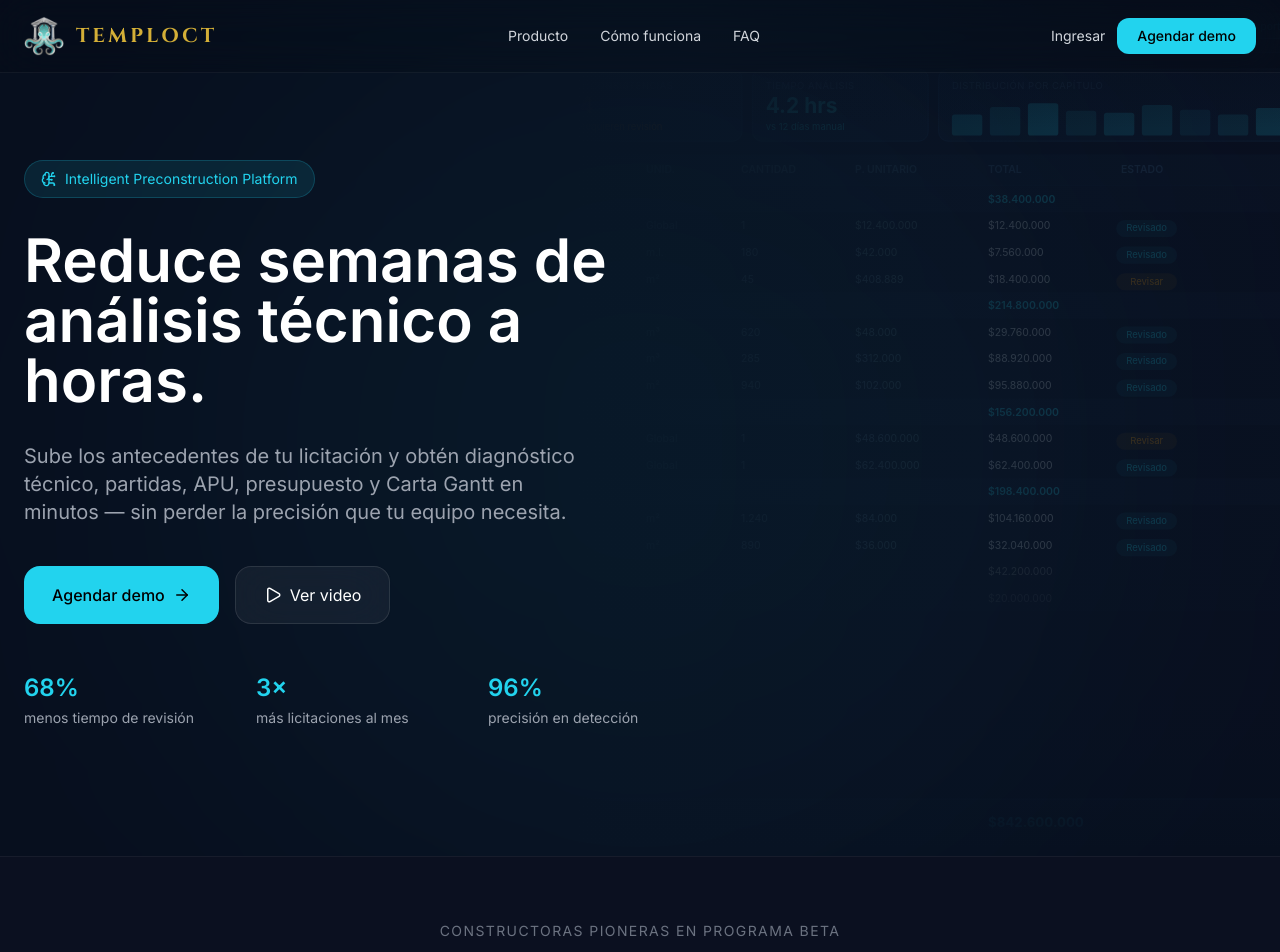
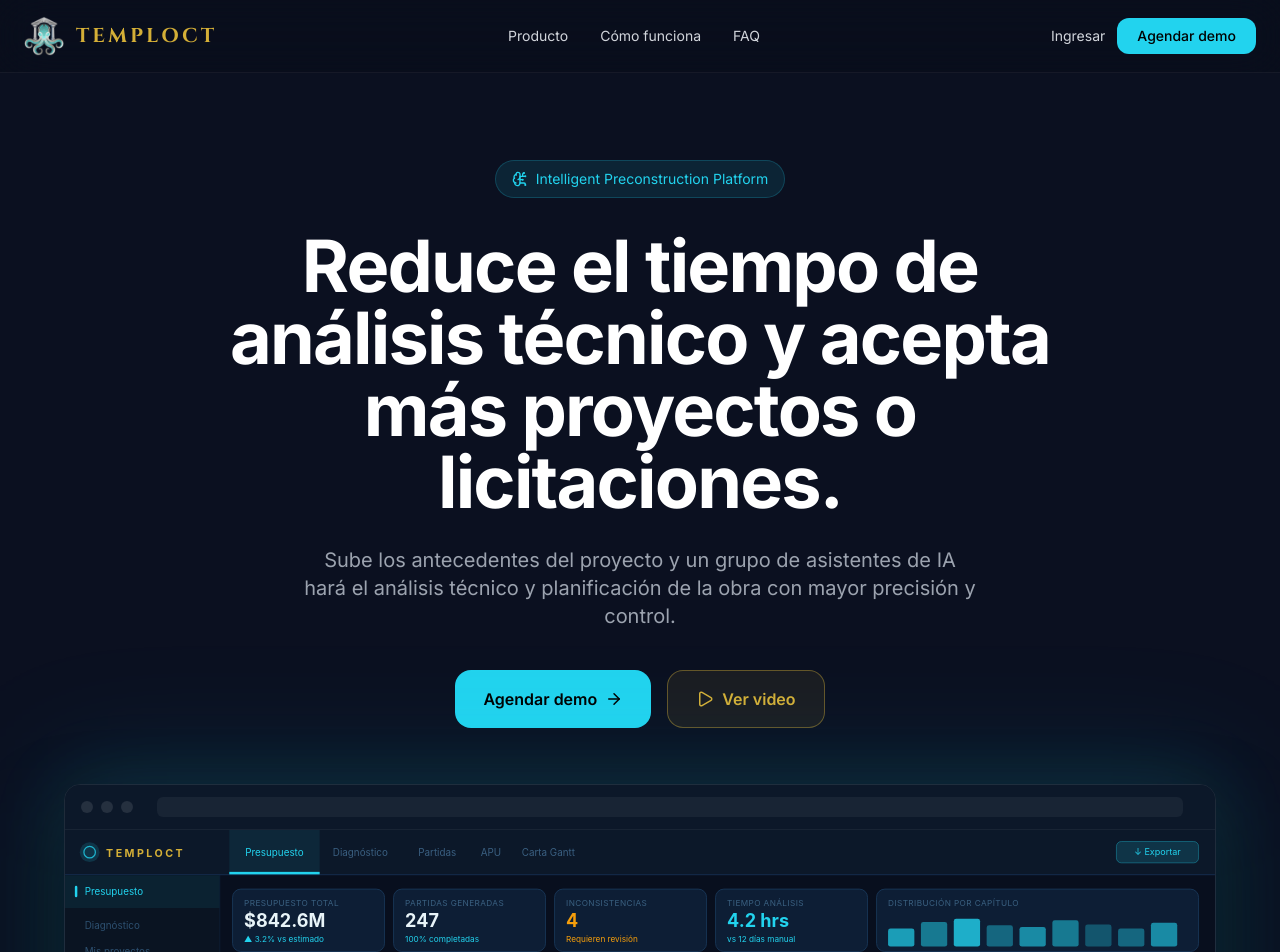
Before and after one commit to camqdesign/temploct-landing1, a React (Vite) app: page / in a window 1280 px wide. Shown: the top 952 px of the page. Built offline with nearby package versions, Linux system fonts and the light colour scheme.

Commit message:
hero: copy actualizado, boton agendar demo cyan

```diff
--- a/src/App.jsx
+++ b/src/App.jsx
@@ -83,83 +83,89 @@
       </nav>
 
       {/* HERO */}
-      <section id="features" className="relative pt-40 pb-32 px-6 overflow-hidden">
+      <section id="features" className="relative pt-40 pb-0 px-6 overflow-hidden">
 
-        {/* Mockup de fondo */}
-        <div className="absolute inset-0 z-0">
-          <img
-            src="/mockup.svg"
-            alt=""
-            className="w-full h-full object-cover object-left-top opacity-30"
-          />
-          {/* Gradiente: negro opaco a la izquierda, transparente a la derecha */}
-          <div className="absolute inset-0" style={{background: 'linear-gradient(to right, #080f1e 45%, rgba(8,15,30,0.6) 70%, rgba(8,15,30,0.2) 100%)'}} />
-          {/* Gradiente vertical: oscuro arriba y abajo */}
-          <div className="absolute inset-0" style={{background: 'linear-gradient(to bottom, #080f1e 0%, transparent 15%, transparent 80%, #080f1e 100%)'}} />
-        </div>
+        {/* Glow de fondo */}
+        <div className="absolute top-0 left-1/2 -translate-x-1/2 w-[900px] h-[600px] bg-cyanGlow/8 blur-[200px] rounded-full pointer-events-none" />
 
-        <div className="absolute top-0 left-1/2 -translate-x-1/2 w-[900px] h-[900px] bg-cyanGlow/5 blur-[180px] rounded-full" />
-
-        <div className="max-w-7xl mx-auto relative z-10">
-
-          {/* LEFT — texto centrado sobre el fondo */}
+        {/* Texto hero — centrado */}
         <motion.div
           initial={{ opacity: 0, y: 40 }}
           animate={{ opacity: 1, y: 0 }}
           transition={{ duration: 0.8 }}
-            className="max-w-2xl"
+          className="max-w-4xl mx-auto text-center relative z-10 mb-14"
         >
-
           <div className="inline-flex items-center gap-2 border border-cyanGlow/20 bg-cyanGlow/10 rounded-full px-4 py-2 text-sm text-cyanGlow mb-8">
             <BrainCircuit size={16} />
             Intelligent Preconstruction Platform
           </div>
 
-            <h1 className="text-4xl sm:text-5xl lg:text-6xl leading-tight font-semibold mb-8">
-              Reduce semanas de análisis técnico a horas.
+          <h1 className="text-5xl sm:text-6xl lg:text-7xl leading-[1.08] font-bold mb-7 tracking-tight">
+            Reduce el tiempo de análisis técnico y acepta más proyectos o licitaciones.
           </h1>
 
-            <p className="text-gray-400 text-lg md:text-xl leading-relaxed mb-10 max-w-xl">
-              Sube los antecedentes de tu licitación y obtén diagnóstico técnico, partidas, APU, presupuesto y Carta Gantt en minutos — sin perder la precisión que tu equipo necesita.
+          <p className="text-gray-400 text-lg md:text-xl leading-relaxed mb-10 max-w-2xl mx-auto">
+            Sube los antecedentes del proyecto y un grupo de asistentes de IA hará el análisis técnico y planificación de la obra con mayor precisión y control.
           </p>
 
-            <div className="flex flex-wrap gap-4 mb-12">
+          {/* Botones en amarillo Temploct */}
+          <div className="flex flex-wrap gap-4 justify-center">
             <button
               onClick={openCalendly}
-                className="bg-cyanGlow text-black px-7 py-4 rounded-2xl font-medium flex items-center gap-2 hover:shadow-glow transition-all duration-300"
+              className="bg-cyanGlow text-black px-7 py-4 rounded-2xl font-semibold flex items-center gap-2 hover:shadow-glow transition-all duration-300"
             >
               Agendar demo
               <ArrowRight size={18} />
             </button>
-
             <button
               onClick={openVideo}
-                className="border border-white/10 bg-white/5 backdrop-blur-xl px-7 py-4 rounded-2xl text-white hover:border-cyanGlow/40 transition-all duration-300 flex items-center gap-2"
+              className="px-7 py-4 rounded-2xl font-semibold flex items-center gap-2 transition-all duration-300"
+              style={{ border: '1px solid rgba(212,175,55,0.4)', background: 'rgba(212,175,55,0.08)', color: '#D4AF37' }}
             >
               <Play size={18} />
               Ver video
             </button>
           </div>
+        </motion.div>
 
-            <div className="grid grid-cols-3 gap-6 text-sm">
-              <div>
-                <div className="text-cyanGlow text-2xl font-semibold mb-1">68%</div>
-                <div className="text-gray-400">menos tiempo de revisión</div>
+        {/* Mockup app — ventana flotante debajo del texto, estilo Linear */}
+        <motion.div
+          initial={{ opacity: 0, y: 60 }}
+          animate={{ opacity: 1, y: 0 }}
+          transition={{ duration: 1, delay: 0.3 }}
+          className="max-w-6xl mx-auto relative z-10"
+        >
+          {/* Glow detrás del mockup */}
+          <div className="absolute -inset-4 bg-cyanGlow/10 blur-3xl rounded-3xl pointer-events-none" />
+
+          {/* Ventana del mockup con barra superior simulando un browser/app */}
+          <div
+            className="relative rounded-t-2xl overflow-hidden"
+            style={{ border: '1px solid rgba(255,255,255,0.08)', boxShadow: '0 0 80px rgba(34,211,238,0.12), 0 40px 80px rgba(0,0,0,0.6)' }}
+          >
+            {/* Barra superior tipo app (traffic lights) */}
+            <div className="bg-[#0c1829] px-4 py-3 flex items-center gap-2 border-b border-white/5">
+              <div className="w-3 h-3 rounded-full bg-white/10" />
+              <div className="w-3 h-3 rounded-full bg-white/10" />
+              <div className="w-3 h-3 rounded-full bg-white/10" />
+              <div className="flex-1 mx-4 bg-white/5 rounded-md h-5" />
             </div>
 
-              <div>
-                <div className="text-cyanGlow text-2xl font-semibold mb-1">3×</div>
-                <div className="text-gray-400">más licitaciones al mes</div>
-              </div>
+            {/* Imagen del mockup */}
+            <img
+              src="/mockup.svg"
+              alt="Dashboard de Temploct — análisis técnico y presupuesto de construcción"
+              className="w-full h-auto block"
+            />
 
-              <div>
-                <div className="text-cyanGlow text-2xl font-semibold mb-1">96%</div>
-                <div className="text-gray-400">precisión en detección</div>
-              </div>
+            {/* Gradiente que desvanece la parte inferior del mockup */}
+            <div
+              className="absolute bottom-0 left-0 right-0 h-48 pointer-events-none"
+              style={{ background: 'linear-gradient(to bottom, transparent, #080f1e)' }}
+            />
           </div>
         </motion.div>
 
-        </div>
       </section>
 
       {/* LOGO CLOUD */}
```
Lines whose indentation alone changed are shown as unchanged.
